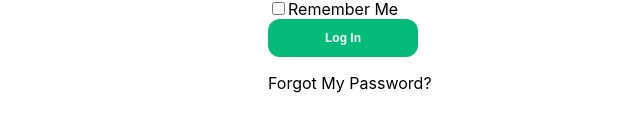
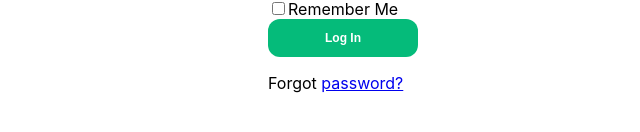
Before and after one commit to mentorpaired/YaKitabu-Frontend, a React (Create React App) app: page / in a window 1280 px wide. Shown: the part 554-686 px from the top of the page, without its empty margins (0-640 px from the left). Built offline with nearby package versions, Linux system fonts and the light colour scheme.

Commit message:
fix failing test

```diff
--- a/src/components/Loginpage.js
+++ b/src/components/Loginpage.js
@@ -1,3 +1,4 @@
+/* eslint-disable jsx-a11y/anchor-is-valid */
 import React from "react";
 import '../index.css';
 //
@@ -19,7 +20,8 @@ const Loginpage =() => {
 
                     <button type="submit" className="btn">Log In</button>
                     <p className="forgot-password text-right">
-                        <a>Forgot My Password?</a>
+                        {/* <a>Forgot My Password?</a> */}
+                        Forgot <a href="#">password?</a>
                     </p>
                 </div>
             </form>
```
